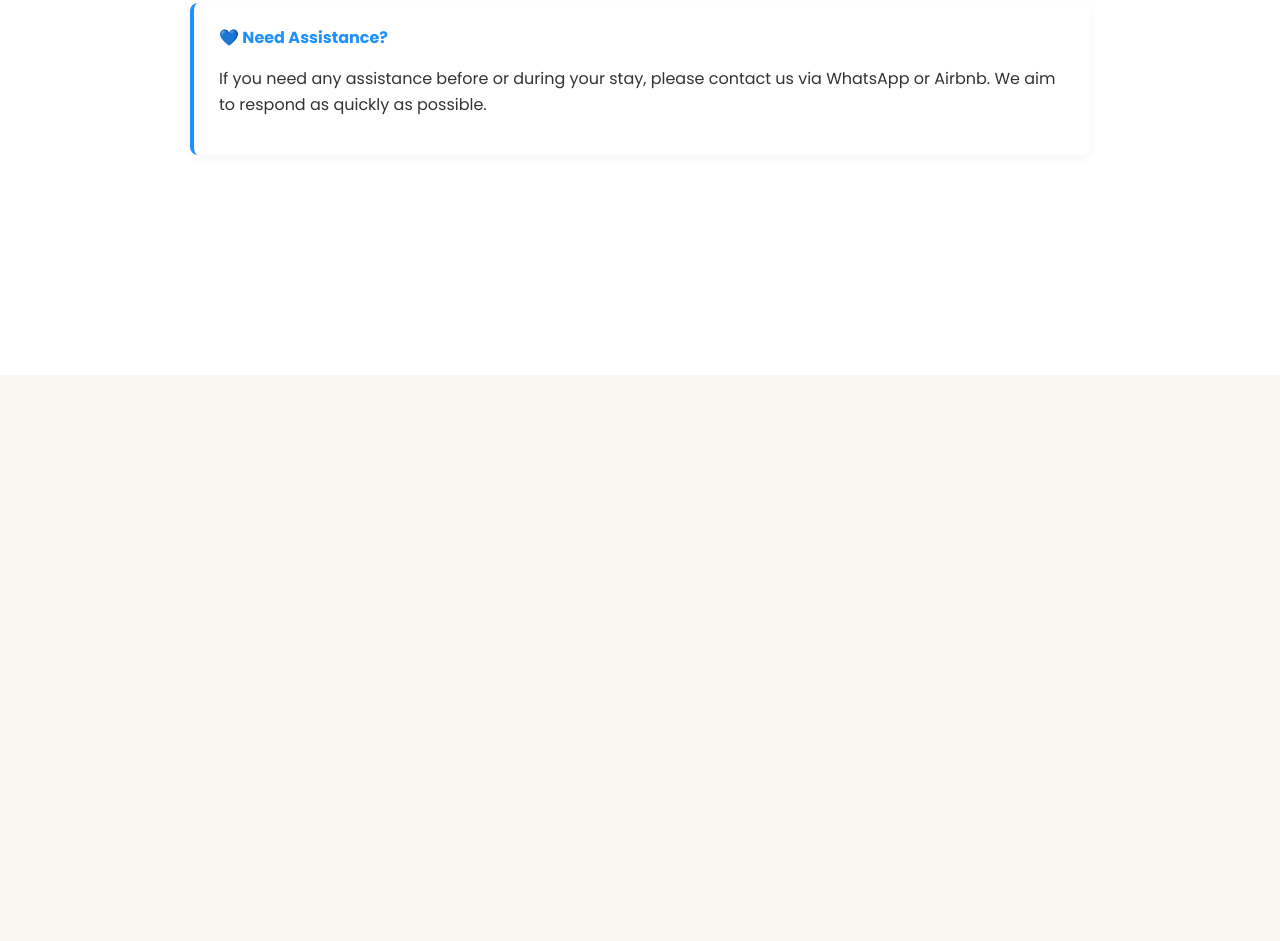
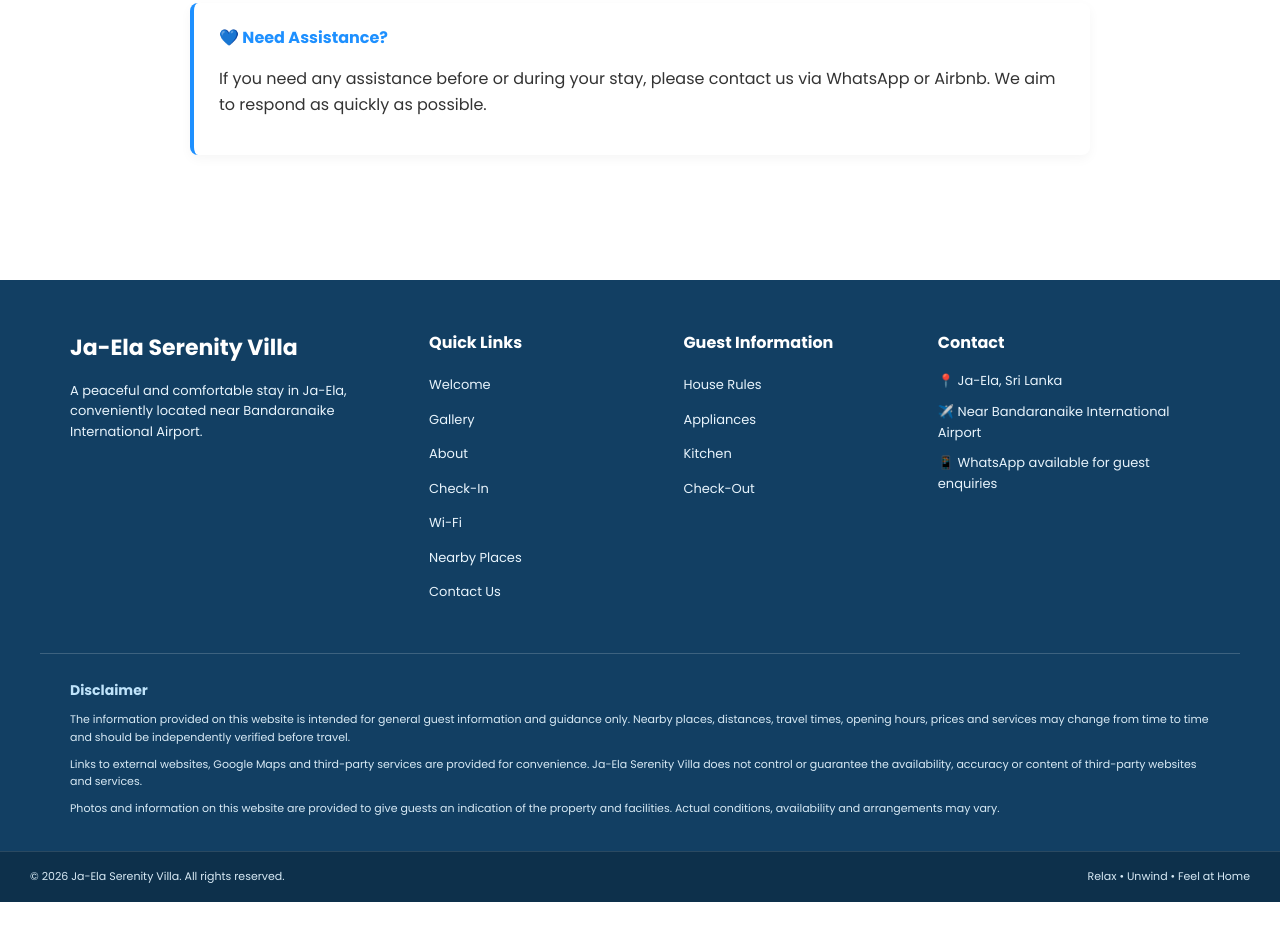
Before and after one commit to jserenityvilla/jaela-serenity-villa-dev, a plain HTML site: page index.html in a window 1280 px wide. Shown: the part 8642-9583 px from the top of the page. Before the commit the page ends 9017 px from the top, so only its background shows below. Drawn offline with Linux system fonts and the light colour scheme.

Commit message:
Restore site footer and disclaimer

```diff
--- a/index.html
+++ b/index.html
@@ -841,6 +841,118 @@
 
 
 </section>
+<!-- =========================================
+     FOOTER
+     ========================================= -->
+
+<footer class="site-footer">
+
+    <div class="footer-container">
+
+        <!-- Villa -->
+        <div class="footer-column footer-about">
+            <h3>Ja-Ela Serenity Villa</h3>
+
+            <p>
+                A peaceful and comfortable stay in Ja-Ela,
+                conveniently located near Bandaranaike International Airport.
+            </p>
+        </div>
+
+
+        <!-- Quick Links -->
+        <div class="footer-column">
+            <h4>Quick Links</h4>
+
+            <ul>
+                <li><a href="#welcome">Welcome</a></li>
+                <li><a href="pages/gallery.html">Gallery</a></li>
+                <li><a href="#about">About</a></li>
+                <li><a href="#checkin">Check-In</a></li>
+                <li><a href="#wifi">Wi-Fi</a></li>
+                <li><a href="#local">Nearby Places</a></li>
+                <li><a href="#contact">Contact Us</a></li>
+            </ul>
+        </div>
+
+
+        <!-- Guest Information -->
+        <div class="footer-column">
+            <h4>Guest Information</h4>
+
+            <ul>
+                <li><a href="#house">House Rules</a></li>
+                <li><a href="#appliances">Appliances</a></li>
+                <li><a href="#kitchen">Kitchen</a></li>
+                <li><a href="#checkout">Check-Out</a></li>
+            </ul>
+        </div>
+
+
+        <!-- Contact -->
+        <div class="footer-column">
+            <h4>Contact</h4>
+
+            <p>
+                📍 Ja-Ela, Sri Lanka
+            </p>
+
+            <p>
+                ✈️ Near Bandaranaike International Airport
+            </p>
+
+            <p>
+                📱 WhatsApp available for guest enquiries
+            </p>
+        </div>
+
+    </div>
+
+
+    <!-- Disclaimer -->
+
+    <div class="footer-disclaimer">
+
+        <h4>Disclaimer</h4>
+
+        <p>
+            The information provided on this website is intended for general
+            guest information and guidance only. Nearby places, distances,
+            travel times, opening hours, prices and services may change from
+            time to time and should be independently verified before travel.
+        </p>
+
+        <p>
+            Links to external websites, Google Maps and third-party services
+            are provided for convenience. Ja-Ela Serenity Villa does not
+            control or guarantee the availability, accuracy or content of
+            third-party websites and services.
+        </p>
+
+        <p>
+            Photos and information on this website are provided to give
+            guests an indication of the property and facilities. Actual
+            conditions, availability and arrangements may vary.
+        </p>
+
+    </div>
+
+
+    <!-- Bottom Bar -->
+
+    <div class="footer-bottom">
+
+        <p>
+            © 2026 Ja-Ela Serenity Villa. All rights reserved.
+        </p>
+
+        <p>
+            Relax • Unwind • Feel at Home
+        </p>
+
+    </div>
+
+</footer>
 <script src="assets/js/main.js"></script>
 
 </body>
```
